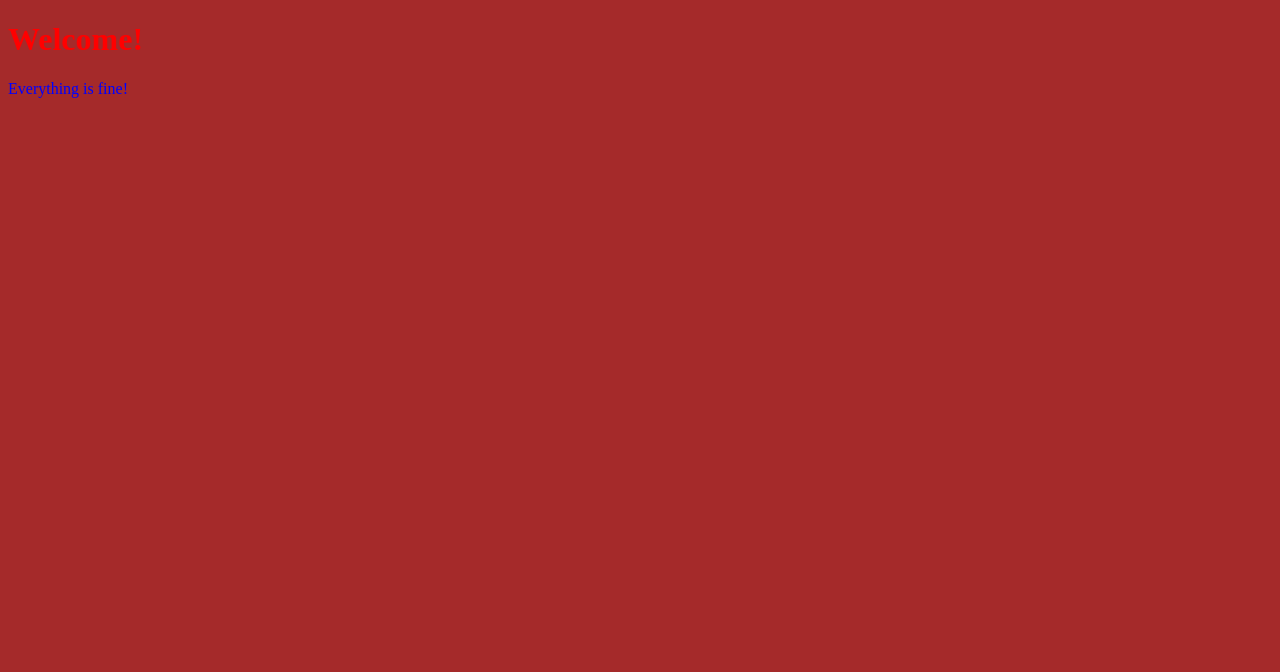
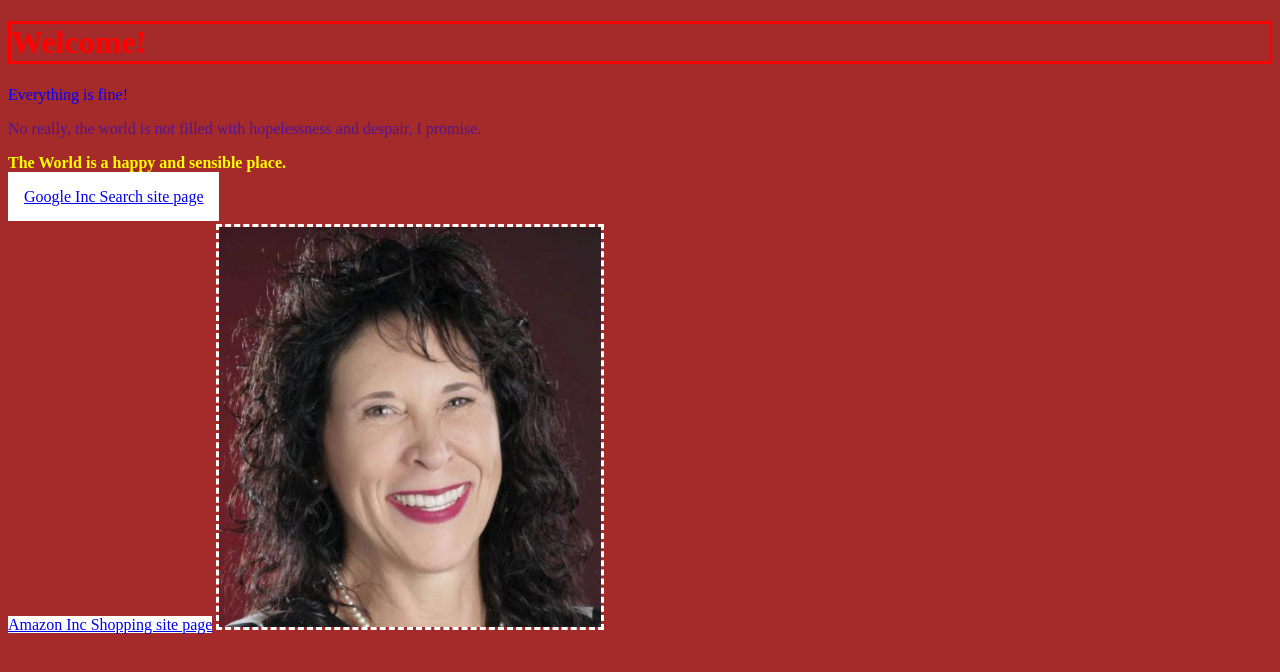
Before and after one commit to suzande/css-basics, a plain HTML site: page index.html in a window 1280 px wide. Drawn offline with Linux system fonts and the light colour scheme.

Commit message:
adding index.html

```diff
--- a/index.html
+++ b/index.html
@@ -5,8 +5,15 @@
         <title>CSS-Basics</title>
         <style>
             h1 {
-                color:red;
+                color: red;
+                border-style:  solid;
+                border-width: 1 px;
+                border-color: red;
             }
+            p.important {
+
+            }
+
             p{
                 color:blue;
             }
@@ -14,8 +21,28 @@
             body{
                 background-color: brown;
             }
-
-
+            .yellow-text {
+                color: rgba(0, 0, 255, .5);
+            }
+            .important:hover {
+                background-color:white;
+            }
+            a[href="https://www.google.com"]{
+                background-color: white;
+                padding: 1rem;
+            }
+            a[href="https://www.amazon.com"] {
+                background-color: white;
+            }
+            #lead-paragraph {
+                color: yellow;
+                font-weight: bold;
+            }
+            img {
+                border-style: dashed;
+                border-color: white;
+                border-width: 3 px;
+            }
 
 
         </style>
@@ -26,6 +53,12 @@
 <body>
     <h1>Welcome!</h1>
     <p>Everything is fine!</p>
+    <p class="important yellow-text">No really, the world is not filled with hopelessness and despair, I promise.</p>
+    <p id="lead-paragraph">The World is a happy and sensible place.</p>
+    <a href="https://www.google.com">Google Inc Search site page</a> <br><br>
+    <a href="https://www.amazon.com">Amazon Inc Shopping site page</a>
+    <img src="suzanne-depoe-2018.png" alt="Suzanne picture">
+
 </body>
 
 </html>
```
Also changed, not shown: suzanne-depoe-2018.png (added).
